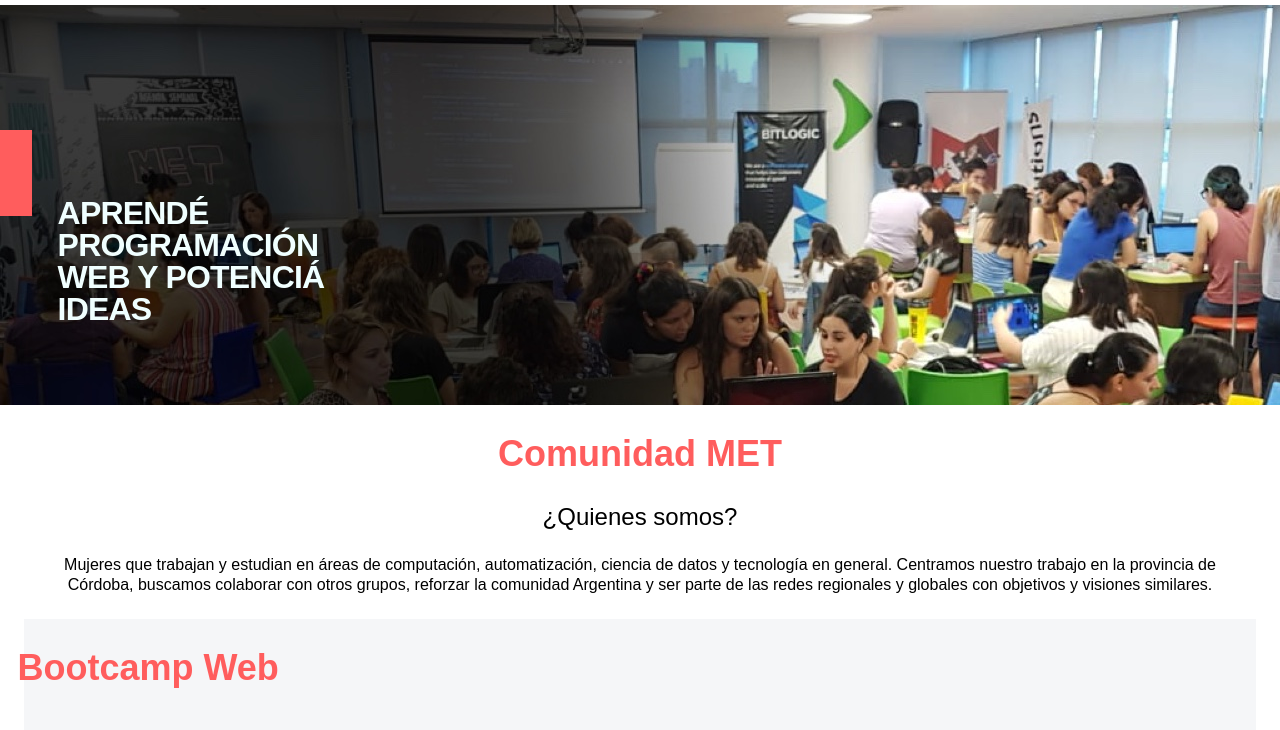
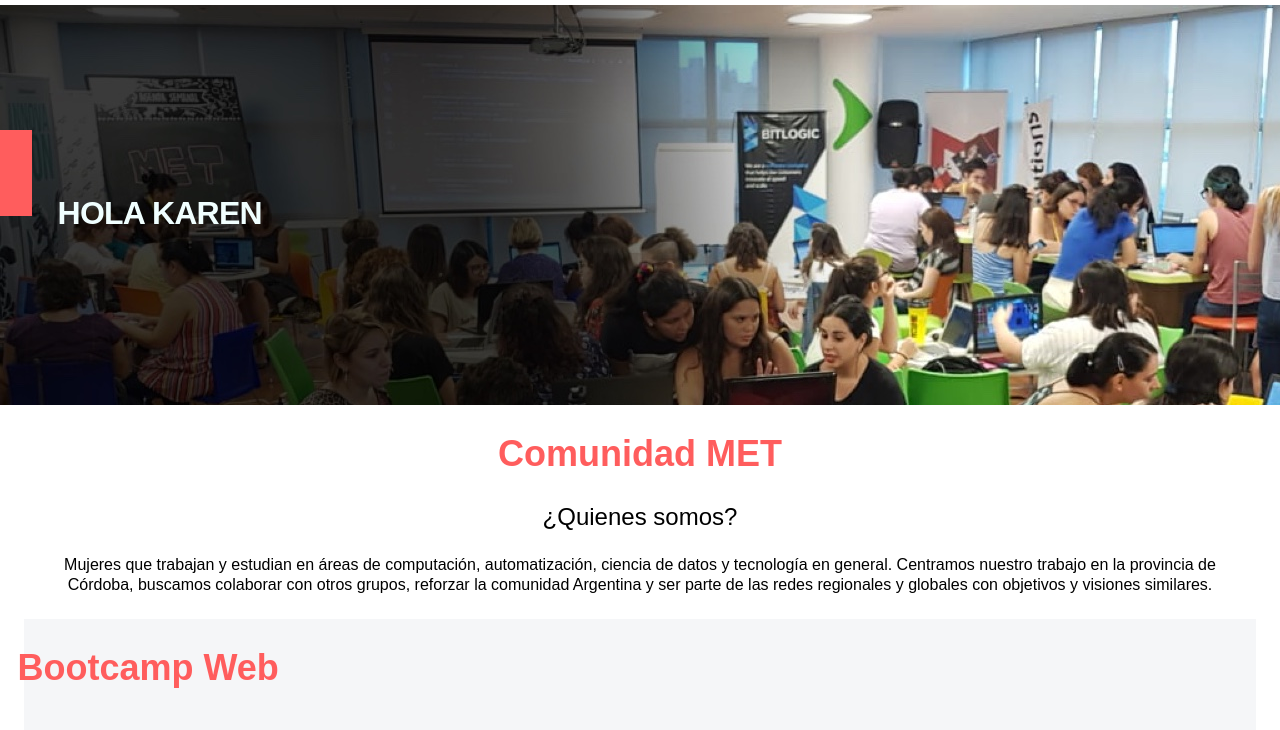
Before and after one commit to Natali-PP/Bootcamp-web, a plain HTML site: page index.html in a window 1280 px wide. Shown: the part 61-791 px from the top of the page. Drawn offline with Linux system fonts and the light colour scheme.

Commit message:
show karen. Try vscode integration with github

```diff
--- a/index.html
+++ b/index.html
@@ -23,7 +23,7 @@
 
       <div class="hero">
         <span class="cuadradito"></span>
-        <div class="ordenarTexto containerHero"><h1 class="hoover">Aprendé programación web y potenciá ideas</h1></div>
+        <div class="ordenarTexto containerHero"><h1 class="hoover">HOLA KAREN</h1></div>
       </div>
       <div id = "Nosotras" class="centrarParrafo">
           <h2  class="titulo">Comunidad MET</h2>
```
